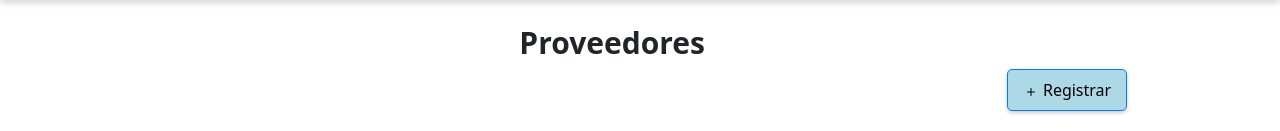
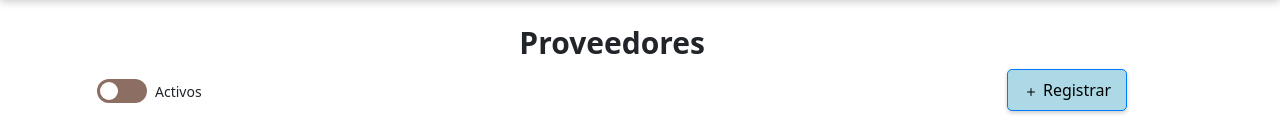
Before and after one commit to LuisGOSI/donGalleto, a Flask app: page /proveedores in a window 1280 px wide. Shown: the part 123-254 px from the top of the page. Run offline with Flask 3, Linux system fonts and the light colour scheme; some libraries are stand-ins or nearby versions.

Commit message:
Implementacion de switch y estados activos e inactivos

```diff
--- a/static/css/stylesProduccion/stylesProveedores.css
+++ b/static/css/stylesProduccion/stylesProveedores.css
@@ -58,3 +58,73 @@
 .btnEliminarProveedores:hover {
     background-color: #f1aeb5;
 }
+
+/********** Switch de activos e inactivos ********************/
+.action-container {
+    display: flex;
+    align-items: center;
+    gap: 15px;
+}
+.switch-container {
+    display: flex;
+    align-items: center;
+    gap: 8px;
+}
+.switch {
+    position: relative;
+    display: inline-block;
+    width: 50px;
+    height: 24px;
+}
+
+.switch input {
+    opacity: 0;
+    width: 0;
+    height: 0;
+}
+
+.slider {
+    position: absolute;
+    cursor: pointer;
+    top: 0;
+    left: 0;
+    right: 0;
+    bottom: 0;
+    background-color: #8d6e63;
+    transition: .4s;
+}
+
+.slider:before {
+    position: absolute;
+    content: "";
+    height: 18px;
+    width: 18px;
+    left: 3px;
+    bottom: 3px;
+    background-color: white;
+    transition: .4s;
+}
+
+/* Cuando está activado */
+input:checked + .slider {
+    background-color: #3E302C;
+}
+
+input:focus + .slider {
+    box-shadow: 0 0 1px #2196F3;
+}
+
+input:checked + .slider:before {
+    transform: translateX(26px);
+}
+
+.slider.round {
+    border-radius: 34px;
+}
+
+.slider.round:before {
+    border-radius: 50%;
+}
+.switch-label {
+    font-size: 14px;
+}
--- a/templates/pages/production/Proveedores.html
+++ b/templates/pages/production/Proveedores.html
@@ -18,6 +18,14 @@
                         </svg>
                         Registrar
                     </button>
+                </div>
+
+                <div class="switch-container">
+                    <label class="switch">
+                        <input type="checkbox" id="statusSwitch">
+                        <span class="slider round"></span>
+                    </label>
+                    <span class="switch-label" id="statusLabel">Activos</span>
                 </div>
 
                 <table style="width: 100%;">
@@ -178,6 +186,7 @@
 
 <script>
     document.addEventListener("DOMContentLoaded", function () {
+    // Evento para editar proveedor
     document.querySelectorAll(".btnEditProveedores").forEach(button => {
         button.addEventListener("click", function () {
             document.getElementById("IdProveedor").value = this.getAttribute("idProveedor");
@@ -187,7 +196,8 @@
             document.getElementById("Direccion").value = this.getAttribute("direccion");
         });
     });
-    });
+
+    // Evento para eliminar proveedor
     document.querySelectorAll(".btnEliminarProveedores").forEach(button => {
         button.addEventListener("click", function () {
             document.getElementById("deleteIdProveedor").value = this.getAttribute("data-id");
@@ -197,6 +207,72 @@
             document.getElementById("deleteDireccion").textContent = this.getAttribute("direccion");
         });
     });
+
+    // Cambiar el estatus (activo o inactivo) y actualizar la tabla
+    document.getElementById('statusSwitch').addEventListener('change', function() {
+        const estado = this.checked ? 0 : 1;
+        document.getElementById('statusLabel').textContent = this.checked ? 'Inactivos' : 'Activos';
+
+        fetch(`/getProveedores?estado=${estado}`)
+            .then(response => response.json())
+            .then(data => {
+                const tbody = document.querySelector('table tbody');
+                tbody.innerHTML = '';  // Limpiar tabla antes de agregar los nuevos datos
+
+                data.proveedores.forEach(proveedor => {
+                    const row = document.createElement('tr');
+                    row.innerHTML = `
+                        <td>${proveedor.nombreProveedor}</td>
+                        <td>${proveedor.contacto}</td>
+                        <td>${proveedor.telefono}</td>
+                        <td>${proveedor.direccion}</td>
+                        <td class="acciones">
+                            <button class="btnEditProveedores" data-bs-toggle="modal"
+                                data-bs-target="#editProveedorModal"
+                                idProveedor="${proveedor.idProveedor}"
+                                nombreProveedor="${proveedor.nombreProveedor}"
+                                contacto="${proveedor.contacto}"
+                                telefono="${proveedor.telefono}"
+                                direccion="${proveedor.direccion}">
+                                Modificar
+                            </button>
+
+                            <button class="btnEliminarProveedores" data-bs-toggle="modal"
+                                data-bs-target="#deleteProveedorModal"
+                                data-id="${proveedor.idProveedor}"
+                                nombreProveedor="${proveedor.nombreProveedor}"
+                                contacto="${proveedor.contacto}"
+                                telefono="${proveedor.telefono}"
+                                direccion="${proveedor.direccion}">
+                                Activar
+                            </button>
+                        </td>
+                    `;
+                    tbody.appendChild(row);
+                });
+                document.querySelectorAll(".btnEditProveedores").forEach(button => {
+                    button.addEventListener("click", function () {
+                        document.getElementById("IdProveedor").value = this.getAttribute("idProveedor");
+                        document.getElementById("Nombre").value = this.getAttribute("nombreProveedor");
+                        document.getElementById("Contacto").value = this.getAttribute("contacto");
+                        document.getElementById("Telefono").value = this.getAttribute("telefono");
+                        document.getElementById("Direccion").value = this.getAttribute("direccion");
+                    });
+                });
+
+                document.querySelectorAll(".btnEliminarProveedores").forEach(button => {
+                    button.addEventListener("click", function () {
+                        document.getElementById("deleteIdProveedor").value = this.getAttribute("data-id");
+                        document.getElementById("deleteNombre").textContent = this.getAttribute("nombreProveedor");
+                        document.getElementById("deleteContacto").textContent = this.getAttribute("contacto");
+                        document.getElementById("deleteTelefono").textContent = this.getAttribute("telefono");
+                        document.getElementById("deleteDireccion").textContent = this.getAttribute("direccion");
+                    });
+                });
+            });
+    });
+});
+
 </script>
 
 {% endblock %}
--- a/templates/pages/production/baseProduccion/baseProduccion.html
+++ b/templates/pages/production/baseProduccion/baseProduccion.html
@@ -36,5 +36,5 @@
 
     </div>
 </body>
-
+<script src="/templates/pages/production/jsProduccion/Proveedores.js"></script>
 </html>
```
Also changed, not shown: Modelos/admin/proveedorCRUD.py (+9 -3 lines). Lines whose indentation alone changed are shown as unchanged.
